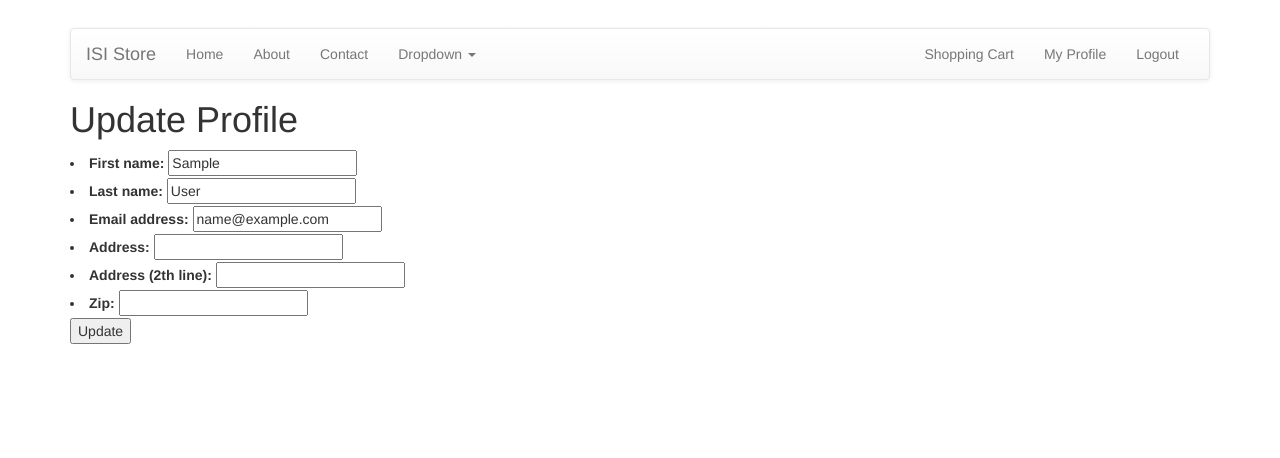
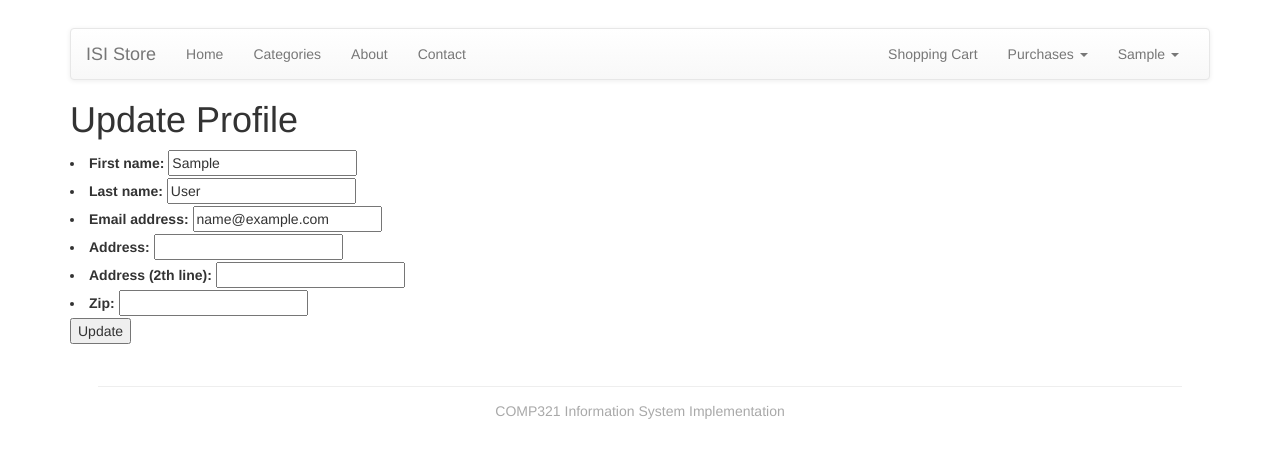
Before and after one commit to sorz/COMP321-ISI, a Django app: page /account/profile/update/ in a window 1280 px wide. Shown: the top 458 px of the page. Run offline with Django 3.2, Linux system fonts and the light colour scheme; the visitor is signed in with stand-in values (Sample User, id 1); some libraries are stand-ins or nearby versions.

Commit message:
Use dropdown menu on navbar
And add a simple footer

```diff
--- a/store/static/common.css
+++ b/store/static/common.css
@@ -1 +1,4 @@
 body { margin-top: 2em; }
+
+footer { color: darkgray; text-align: center; margin-top: 3em; }
+footer hr { margin: 1em 2em; }
--- a/store/static/common.js
+++ b/store/static/common.js
@@ -23,7 +23,9 @@ function initialize_navbar() {
   var PATH_REGEX_TO_NAME = {
     '^/account/register/': 'register',
     '^/account/login/': 'login',
-    '^/account/': 'profile',
+    '^/account/': 'user',
+    '^/category/': 'category',
+    '^/order/': 'purchase',
     '^/cart/': 'cart',
     '^/$': 'home'
   };
--- a/store/store/templates/store/front-base.html
+++ b/store/store/templates/store/front-base.html
@@ -19,26 +19,35 @@
       <div id="navbar" class="navbar-collapse collapse">
         <ul class="nav navbar-nav">
           <li class="nav-home"><a href="/">Home</a></li>
+          <li class="nav-category"><a href="{% url 'category:index' %}">Categories</a></li>
           <li><a href="#">About</a></li>
           <li><a href="#">Contact</a></li>
-          <li class="dropdown">
-            <a href="#" class="dropdown-toggle" data-toggle="dropdown" role="button" aria-expanded="false">Dropdown <span class="caret"></span></a>
-            <ul class="dropdown-menu" role="menu">
-              <li><a href="#">Action</a></li>
-              <li><a href="#">Another action</a></li>
-              <li><a href="#">Something else here</a></li>
-              <li class="divider"></li>
-              <li class="dropdown-header">Nav header</li>
-              <li><a href="#">Separated link</a></li>
-              <li><a href="#">One more separated link</a></li>
-            </ul>
-          </li>
         </ul>
         <ul class="nav navbar-nav navbar-right">
           {% if user.is_authenticated %}
           <li class="nav-cart"><a href="{% url 'cart:index' %}">Shopping Cart</a></li>
-          <li class="nav-profile"><a href="{% url 'account:profile' %}">My Profile</a></li>
-          <li><a href="{% url 'account:logout' %}">Logout</a></li>
+          <li class="dropdown nav-purchase">
+            <a href="{% url 'order:index' %}" class="dropdown-toggle" data-toggle="dropdown"
+               role="button" aria-expanded="false">Purchases <span class="caret"></span></a>
+            <ul class="dropdown-menu" role="menu">
+              <li><a href="{% url 'order:current' %}">Current purchases</a></li>
+              <li><a href="{% url 'order:past' %}">Past purchases</a></li>
+            </ul>
+          </li>
+          <li class="dropdown nav-user">
+            <a href="{% url 'order:index' %}" class="dropdown-toggle" data-toggle="dropdown"
+               role="button" aria-expanded="false">{% firstof user.get_short_name get_full_name get_username %}
+              <span class="caret"></span></a>
+            <ul class="dropdown-menu" role="menu">
+              <li class="dropdown-header">Profile</li>
+              <li><a href="{% url 'account:profile' %}">View profile</a></li>
+              <li><a href="{% url 'account:profile_change' %}">Update profile</a></li>
+              <li class="divider"></li>
+              <li class="dropdown-header">Account</li>
+              <li><a href="{% url 'account:password_change' %}">Change password</a></li>
+              <li><a href="{% url 'account:logout' %}">Logout</a></li>
+            </ul>
+          </li>
           {% else %}
           <li class="nav-register"><a
               href="{% url 'account:register' %}?next={{ request.path }}">Register</a></li>
@@ -50,8 +59,14 @@
     </div><!--/.container-fluid -->
   </nav>
 
-{% block main %}
-{# The main body #}
-{% endblock %}
+  {% block main %}
+    {# The main body #}
+  {% endblock %}
+
+
+  <footer>
+    <hr>
+    <p>COMP321 Information System Implementation</p>
+  </footer>
 
 {% endblock %}
```
